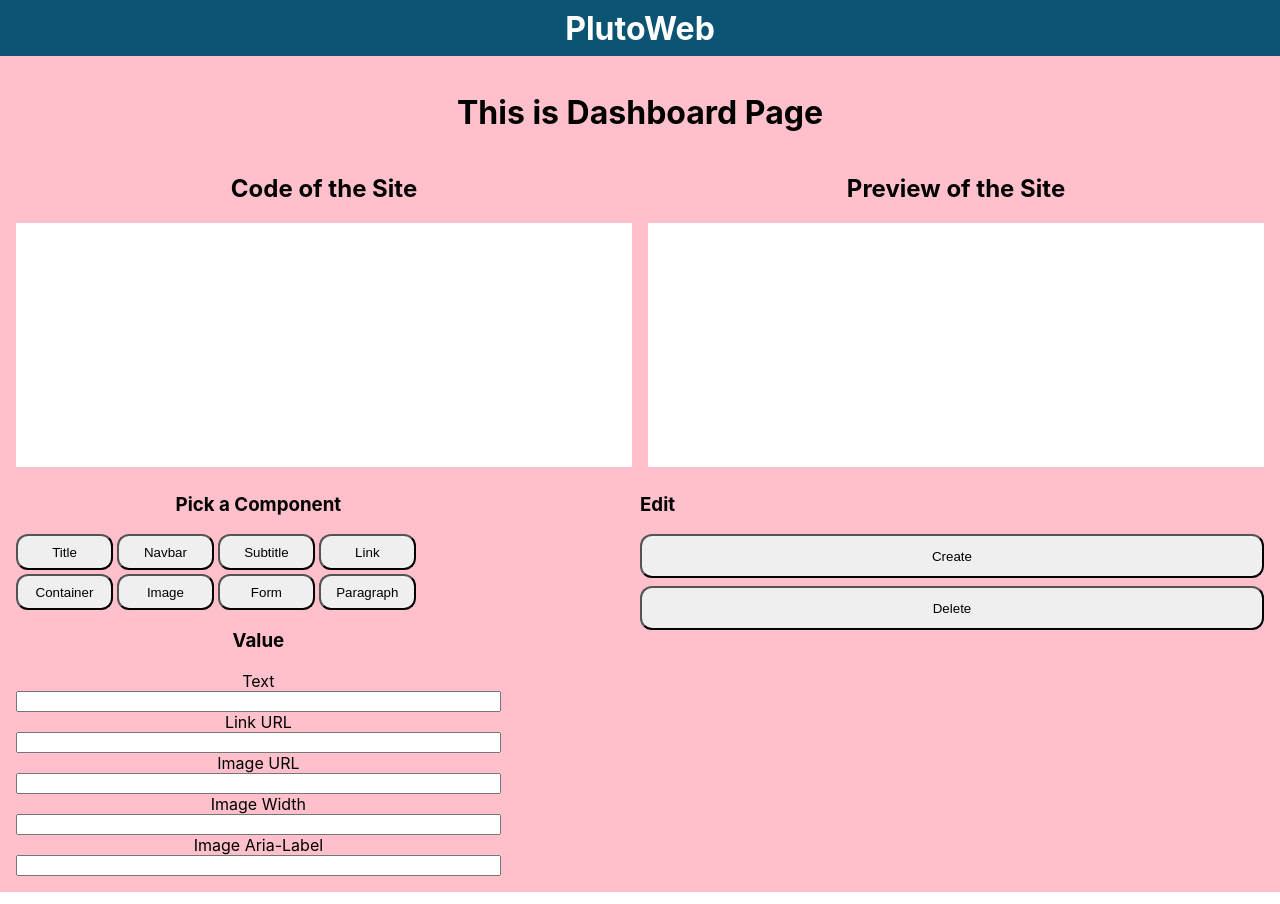
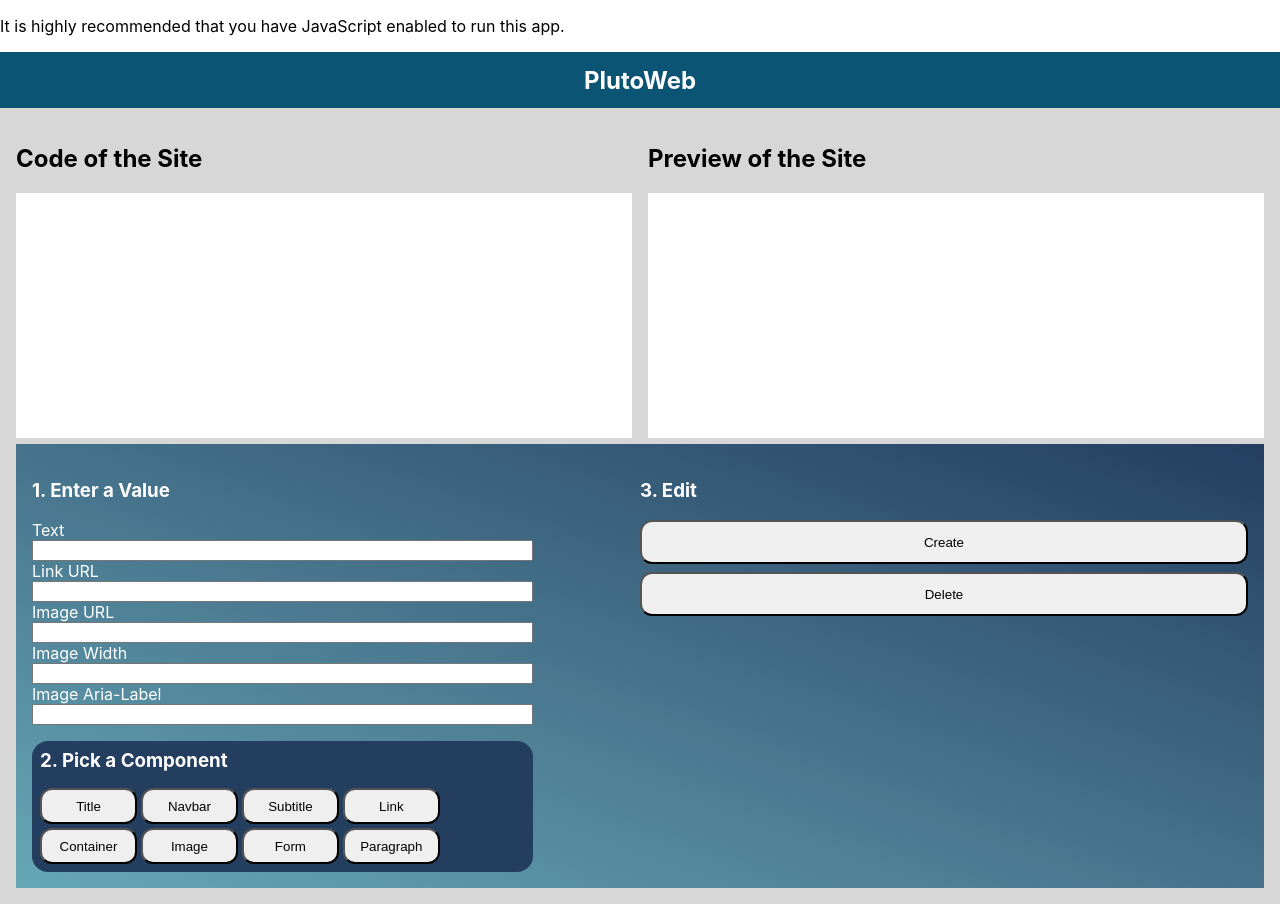
Before and after one commit to macapedi/pluto-web, a JavaScript app: page /dashboard in a window 1280 px wide. Built offline with nearby package versions, Linux system fonts and the light colour scheme; the HTML template or start-up script is replaced by a standard one.

Commit message:
added more styling to the page to match mockup

```diff
--- a/public/index.html
+++ b/public/index.html
@@ -27,7 +27,7 @@
     <title>React App</title>
   </head>
   <body>
-    <noscript>You need to enable JavaScript to run this app.</noscript>
+    <p>It is highly recommended that you have JavaScript enabled to run this app.</p>
     <div id="root"></div>
     <!--
       This HTML file is a template.
--- a/src/App.js
+++ b/src/App.js
@@ -9,7 +9,9 @@ function App() {
   return (
     <div className="App">
       <BrowserRouter>
-        <Header />
+        <nav>
+          <Header />
+        </nav>
         <Switch>
           <Route path="/" to="/landing" exact component={LandingPage} />
           <Route
--- a/src/App.scss
+++ b/src/App.scss
@@ -1,38 +1,38 @@
-.App {
-  text-align: center;
-}
+// .App {
+//   text-align: center;
+// }
 
-.App-logo {
-  height: 40vmin;
-  pointer-events: none;
-}
+// .App-logo {
+//   height: 40vmin;
+//   pointer-events: none;
+// }
 
-@media (prefers-reduced-motion: no-preference) {
-  .App-logo {
-    animation: App-logo-spin infinite 20s linear;
-  }
-}
+// @media (prefers-reduced-motion: no-preference) {
+//   .App-logo {
+//     animation: App-logo-spin infinite 20s linear;
+//   }
+// }
 
-.App-header {
-  background-color: #282c34;
-  min-height: 100vh;
-  display: flex;
-  flex-direction: column;
-  align-items: center;
-  justify-content: center;
-  font-size: calc(10px + 2vmin);
-  color: white;
-}
+// .App-header {
+//   background-color: #282c34;
+//   min-height: 100vh;
+//   display: flex;
+//   flex-direction: column;
+//   align-items: center;
+//   justify-content: center;
+//   font-size: calc(10px + 2vmin);
+//   color: white;
+// }
 
-.App-link {
-  color: #61dafb;
-}
+// .App-link {
+//   color: #61dafb;
+// }
 
-@keyframes App-logo-spin {
-  from {
-    transform: rotate(0deg);
-  }
-  to {
-    transform: rotate(360deg);
-  }
-}
+// @keyframes App-logo-spin {
+//   from {
+//     transform: rotate(0deg);
+//   }
+//   to {
+//     transform: rotate(360deg);
+//   }
+// }
--- a/src/pages/DashboardPage/DashboardPage.js
+++ b/src/pages/DashboardPage/DashboardPage.js
@@ -9,7 +9,7 @@ import 'axios';
 // function makeH1(name, direction, align, color){
 //   pluto.container()
 // }
-function updateCode(){
+function updateCode() {
   const htmlRaw = document.querySelector('.preview-container__html');
   const codeContainer = document.querySelector('.code-container__code');
   codeContainer.innerText = htmlRaw.outerHTML;
@@ -19,8 +19,8 @@ function DashboardPage() {
   // pluto.container('test','horizontal', 'center', 'blue');
   // pluto.h1('test h1', 'test', 'testh1', 'black');
   return (
+    <main>
       <div className="dashboard">
-      <h1>This is Dashboard Page</h1>
       <section className='main'>
         <div className='code-container'>
           <h2 className='code-container__title'>Code of the Site</h2>
@@ -36,36 +36,34 @@ function DashboardPage() {
         </div>
 
       </section>
+
       <section className='input'>
         <div className='input__main'>
 
 
 
+          <form className='input-form'>
+            <div className='input__main-input'>
+              <h3 className='input__main-input-title title'>1. Enter a Value</h3>
+              <div className='input__main-input-container'>
+                <label htmlFor='input'>Text</label>
+                <input type='text' id='input' name='input' ></input>
 
+                <label htmlFor='url'>Link URL</label>
+                <input type='text' id='url' name='url'></input>
 
+                <label htmlFor='imgurl'>Image URL</label>
+                <input type='text' id='imgurl' name='imgurl'></input>
 
+                <label htmlFor='imgwidth'>Image Width</label>
+                <input type='text' id='imgwidth' name='imgwidth'></input>
 
-
-
-
-
-
-
-
-
-
-
-
-
-
-
-
-
-
-
-          <form>
+                <label htmlFor='imgaria'>Image Aria-Label</label>
+                <input type='text' id='imgaria' name='imgaria'></input>
+              </div>
+            </div>
             <div className='input__main-buttons'>
-              <h3 className='input__main-title'>Pick a Component</h3>
+              <h3 className='input__main-title title'>2. Pick a Component</h3>
               <div className='input__main-buttons-list'>
 
 
@@ -109,7 +107,12 @@ function DashboardPage() {
                 }}>Image</button>
 
                 {/* Form */}
-                <button className='input__main-buttons-list-button'>Form</button>
+                <button type="submit" className='input__main-buttons-list-button' onSubmit={(e) => {
+                  e.preventDefault();
+                  updateCode();
+                  pluto.form([],'preview-container__html--id');
+                }}>Form</button>
+
 
                 {/* Paragraph */}
                 <button type="submit" className='input__main-buttons-list-button' onClick={(e) => {
@@ -119,46 +122,13 @@ function DashboardPage() {
                 }}>Paragraph</button>
               </div>
             </div>
-            <div className='input__main-input'>
-              <h3 className='input__main-input-title'>Value</h3>
-              <div className='input__main-input-container'>
-                <label htmlFor='input'>Text</label>
-                <input type='text' id='input' name='input' ></input>
 
-                <label htmlFor='url'>Link URL</label>
-                <input type='text' id='url' name='url'></input>
-
-                <label htmlFor='url'>Image URL</label>
-                <input type='text' id='imgurl' name='imgurl'></input>
-
-                <label htmlFor='url'>Image Width</label>
-                <input type='text' id='imgwidth' name='imgwidth'></input>
-
-                <label htmlFor='url'>Image Aria-Label</label>
-                <input type='text' id='imgaria' name='imgaria'></input>
-              </div>
-            </div>
           </form>
-
-
-
-
-
-
-
-
-
-
-
-
-
-
-
 
 
         </div>
         <div className='input__crud'>
-          <h3 className='input__crud-title'>Edit</h3>
+          <h3 className='input__crud-title title'>3. Edit</h3>
           <div className='input__crud-buttons-list'>
             <button className='input__crud-buttons-list-button'>Create</button>
             <button className='input__crud-buttons-list-button'>Delete</button>
@@ -166,6 +136,8 @@ function DashboardPage() {
         </div>
       </section>
     </div>
+    </main>
+
   );
 }
 
--- a/src/pages/DashboardPage/DashboardPage.scss
+++ b/src/pages/DashboardPage/DashboardPage.scss
@@ -1,7 +1,11 @@
 .dashboard{
     height: 100%;
-    background-color: pink;
+    background-color: #d7d7d7;
     padding: 1rem;
+}
+
+.title{
+    color: white;
 }
 
 .main {
@@ -36,15 +40,28 @@
 .input{
     display: flex;
     justify-content: space-between;
+    padding: 0.5rem;
+    // background-color: #255370;
+    background-image: linear-gradient(to bottom left, #243e60, #67a7b6);
     &__main{
         display: flex;
         flex-direction: column;
         align-items: flex-start;
         width: 50%;
+
+        &-title{
+            margin: 0;
+            color: white;
+        }
+
         &-buttons{
             display: flex;
             flex-direction: column;
-            width: 100%;
+            padding: 0.5rem;
+            border-radius: 1rem;
+            background-color: #243e60;
+            gap: 1rem;
+            margin-top: 1rem;
 
             &-list{
                 display: flex;
@@ -64,10 +81,16 @@
         }
     }
 
+    &-form{
+        padding: 0.5rem;
+        color: white;
+    }
+
     &__crud{
         display: flex;
         flex-direction: column;
         align-items: flex-start;
+        padding: 0.5rem;
         width: 50%;
 
         &-buttons-list{
```
Lines whose indentation alone changed are shown as unchanged.
